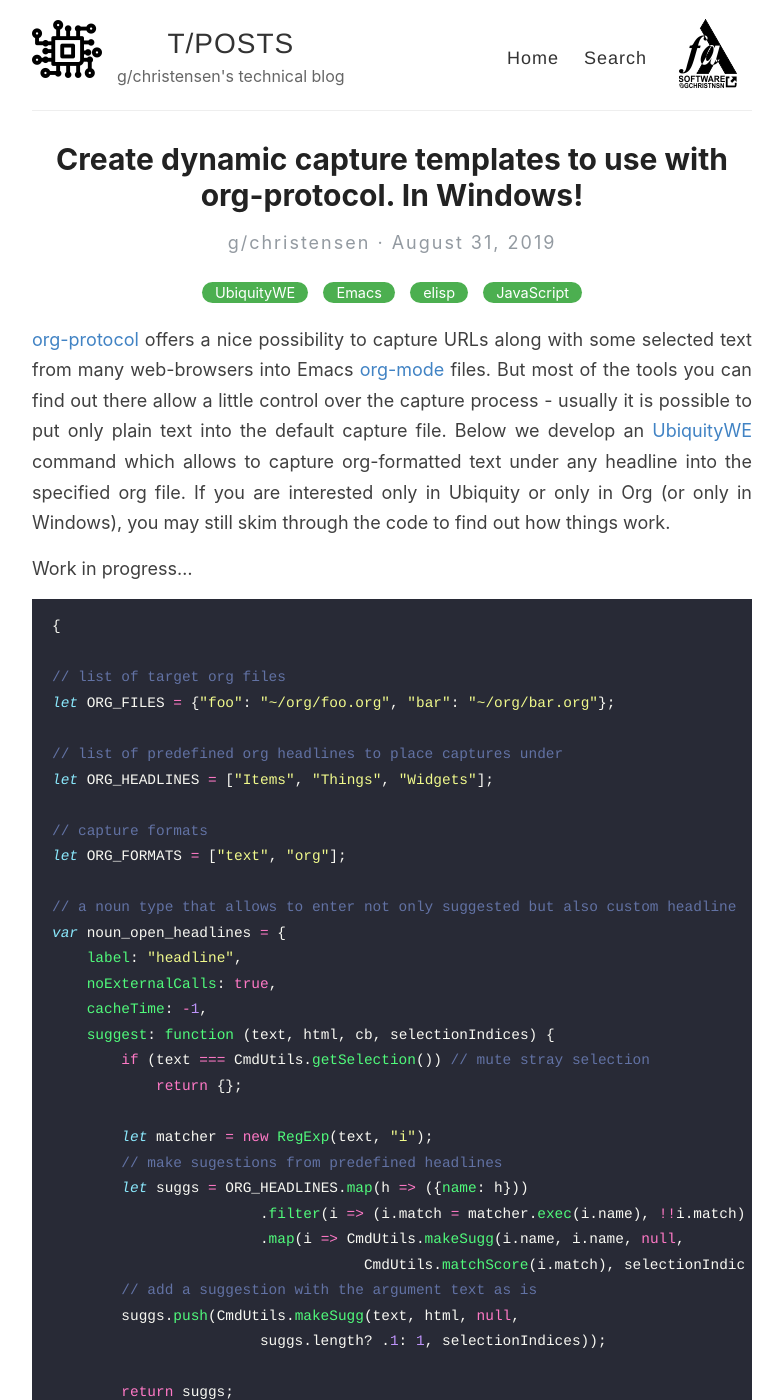
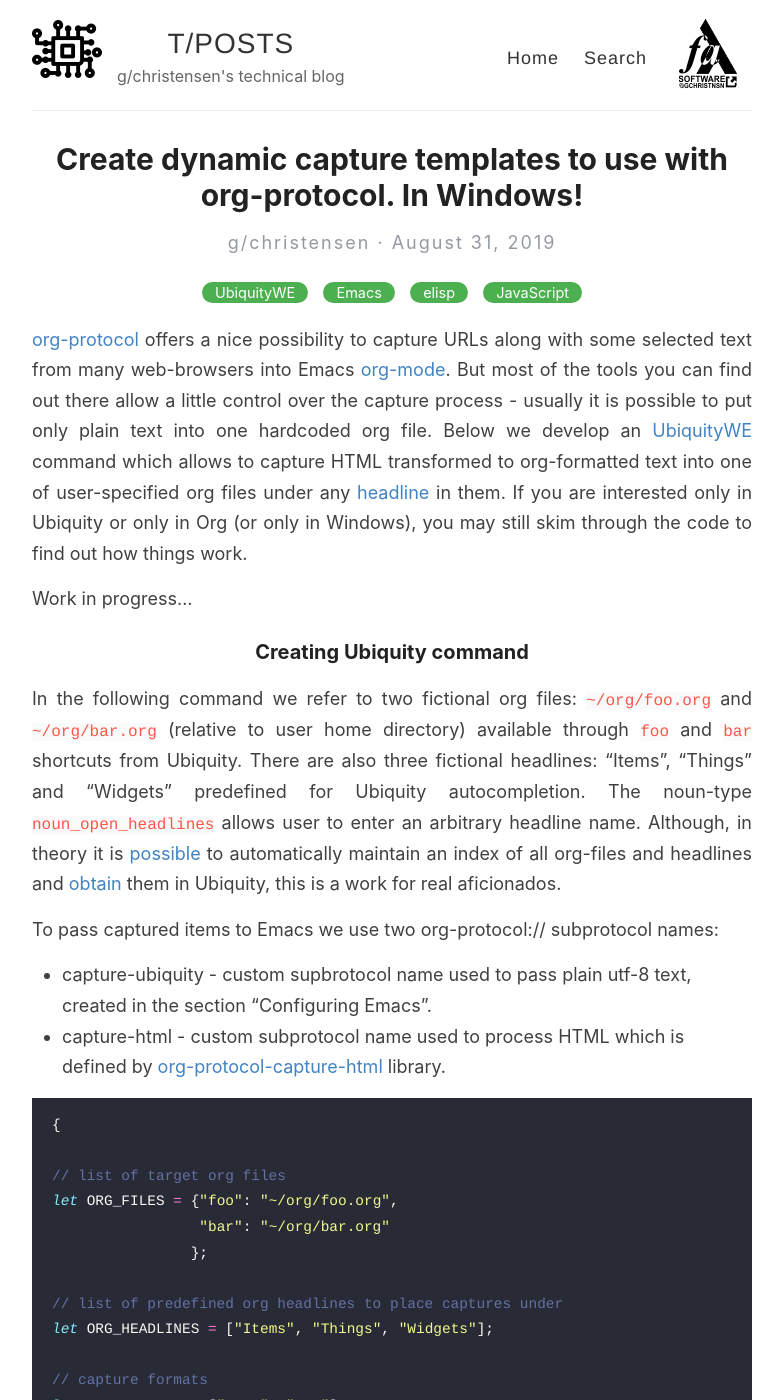
Before and after one commit to GChristensen/posts, a Jekyll site: the page built from _posts/2019-08-31-dynamic-org-capture-templates.md, in a window 1280 px wide and 1400 px high. Shown: the whole window, without its empty margins (248-1031 px from the left). Built offline with Jekyll 4.4.1, drawn with Linux system fonts in a browser that asks for light colours; some of the changed text lies outside the part shown.

Commit message:
site edit

````diff
--- a/_posts/2019-08-31-dynamic-org-capture-templates.md
+++ b/_posts/2019-08-31-dynamic-org-capture-templates.md
@@ -7,22 +7,44 @@
 
 [org-protocol](https://orgmode.org/manual/Protocols.html) offers a nice
 possibility to capture URLs along with some selected text from many web-browsers
-into Emacs [org-mode](https://orgmode.org/) files. But most of the tools you can
-find out there allow a little control over the capture process - usually it is
-possible to put only plain text into the default capture file. Below we develop
-an [UbiquityWE](https://gchristensen.github.io/ubiquitywe/) command which allows
-to capture org-formatted text under any headline into the specified org file. If
-you are interested only in Ubiquity or only in Org (or only in Windows), you may
-still skim through the code to find out how things work.
+into Emacs [org-mode](https://orgmode.org/). But most of the tools you can find
+out there allow a little control over the capture process - usually it is
+possible to put only plain text into one hardcoded org file. Below we develop an
+[UbiquityWE](https://gchristensen.github.io/ubiquitywe/) command which allows to
+capture HTML transformed to org-formatted text into one of user-specified org
+files under any [headline](https://orgmode.org/manual/Headlines.html) in them.
+If you are interested only in Ubiquity or only in Org (or only in Windows), you
+may still skim through the code to find out how things work.
 
 
 Work in progress...
+
+### Creating Ubiquity command
+
+In the following command we refer to two fictional org files: `~/org/foo.org` and
+`~/org/bar.org` (relative to user home directory) available through `foo` and `bar`
+shortcuts from Ubiquity. There are also three fictional headlines: "Items", "Things"
+and "Widgets" predefined for Ubiquity autocompletion. The noun-type `noun_open_headlines`
+allows user to enter an arbitrary headline name. Although, in theory it is
+[possible](http://kitchingroup.cheme.cmu.edu/blog/2017/01/03/Find-stuff-in-org-mode-anywhere/)
+to automatically maintain an index of all org-files and headlines and
+[obtain](https://github.com/eschulte/emacs-web-server)
+them in Ubiquity, this is a work for real aficionados.
+
+To pass captured items to Emacs we use two org-protocol:// subprotocol names:
+- capture-ubiquity - custom supbrotocol name used to pass plain utf-8 text, created in the
+section "Configuring Emacs".
+- capture-html - custom subprotocol name used to process HTML which is defined by
+ [org-protocol-capture-html](https://github.com/alphapapa/org-protocol-capture-html)
+library.
 
 ```javascript
 {
 
 // list of target org files
-let ORG_FILES = {"foo": "~/org/foo.org", "bar": "~/org/bar.org"};
+let ORG_FILES = {"foo": "~/org/foo.org",
+                 "bar": "~/org/bar.org"
+                };
 
 // list of predefined org headlines to place captures under
 let ORG_HEADLINES = ["Items", "Things", "Widgets"];
@@ -126,7 +148,7 @@
                         .replace(/\+/g, "-")
                         .replace(/\//g, "_");
 
-        // get and pack capture parameters to org-protocol URL
+        // get and pack capture parameters to an org-protocol URL
         let title = b64enc(this._description);
         let url = b64enc(tab.url);
         let file = time && time.data? b64enc(time.data): "";
````
Also changed, not shown: other parts of _posts/2019-08-31-dynamic-org-capture-templates.md (+1 -3 lines).
